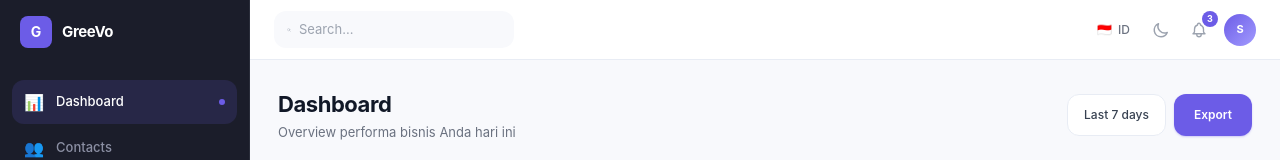
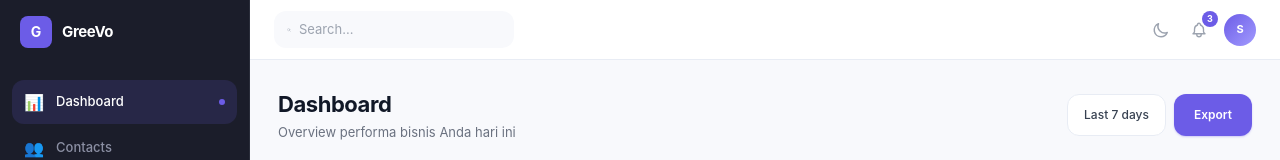
Before and after one commit to dhanimo90/greevo, a Next.js app in the folder dashboard/: page / in a window 1280 px wide. Shown: the top 160 px of the page. Built offline with nearby package versions, Linux system fonts and the light colour scheme; sample sign-in values are in the browser's storage.

Commit message:
Remove language switcher from top bar

```diff
--- a/dashboard/src/components/client-layout.tsx
+++ b/dashboard/src/components/client-layout.tsx
@@ -3,7 +3,6 @@ import { usePathname, useRouter } from "next/navigation";
 import { useEffect, useState } from "react";
 import { Sidebar } from "@/components/sidebar";
 import { MobileSidebar } from "@/components/mobile-sidebar";
-import { LanguageSwitcher } from "@/components/language-switcher";
 import { NotificationDropdown } from "@/components/notification-dropdown";
 
 export function ClientLayout({ children }: { children: React.ReactNode }) {
@@ -79,7 +78,6 @@ export function ClientLayout({ children }: { children: React.ReactNode }) {
             </div>
           </div>
           <div className="flex items-center gap-1">
-            <LanguageSwitcher />
             <button onClick={toggleDark} className="p-2 rounded-lg hover:bg-[#F8F9FC] dark:hover:bg-[#22252F] transition-colors" title="Toggle theme">
               {dark ? (
                 <svg className="w-[18px] h-[18px] text-yellow-500" fill="none" viewBox="0 0 24 24" stroke="currentColor"><path strokeLinecap="round" strokeLinejoin="round" strokeWidth={2} d="M12 3v1m0 16v1m9-9h-1M4 12H3m15.364 6.364l-.707-.707M6.343 6.343l-.707-.707m12.728 0l-.707.707M6.343 17.657l-.707.707M16 12a4 4 0 11-8 0 4 4 0 018 0z"/></svg>
```
